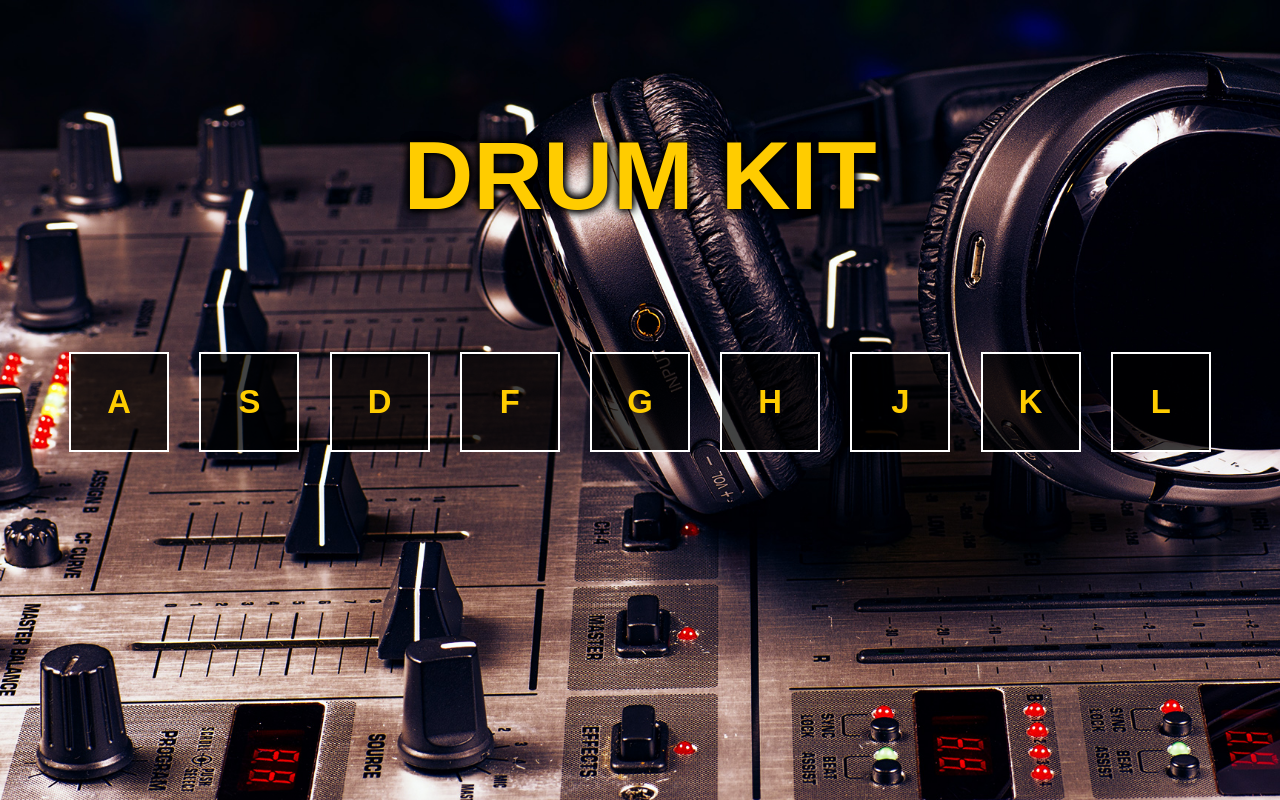
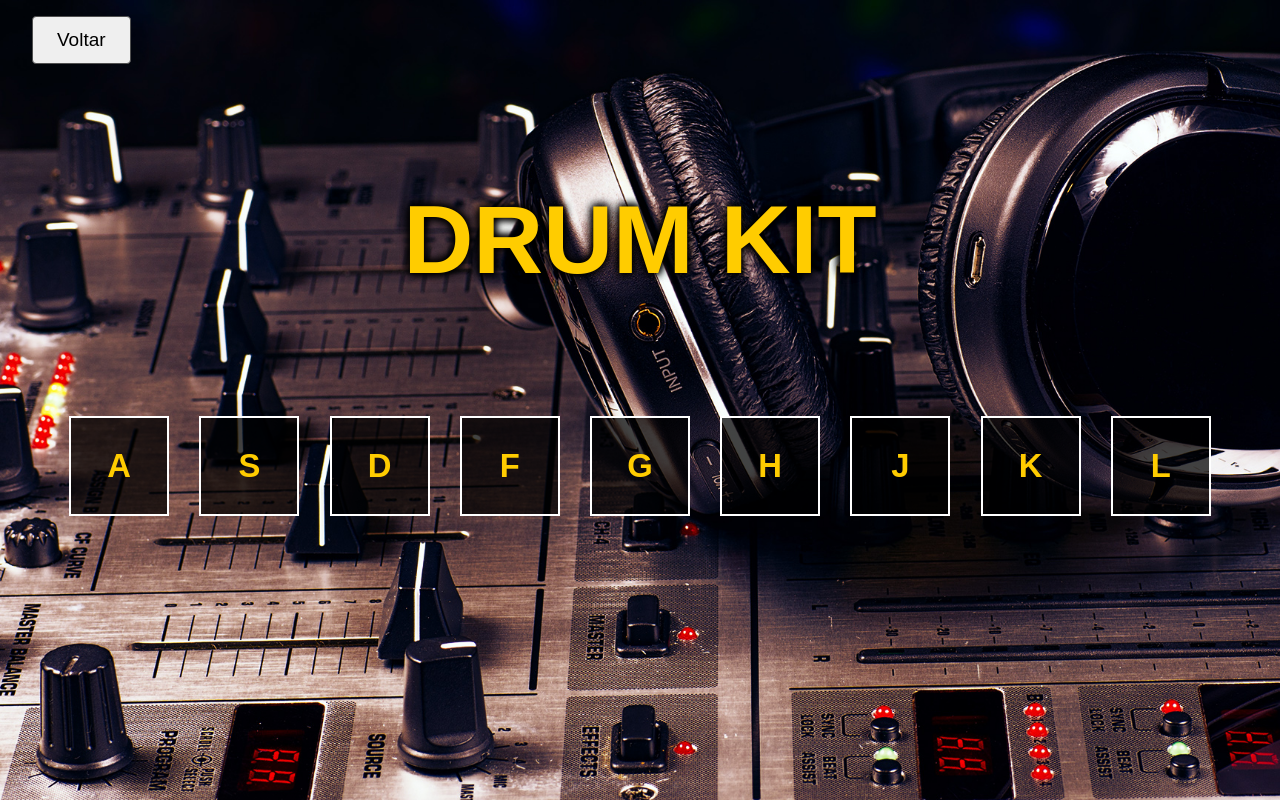
Before and after one commit to Darlan0307/miniProjetos-JS, a plain HTML site: page Bateria/index.html in a window 1280 px wide. Drawn offline with Linux system fonts and the light colour scheme.

Commit message:
alterações no botão voltar

```diff
--- a/Bateria/index.html
+++ b/Bateria/index.html
@@ -7,7 +7,12 @@
     <link rel="stylesheet" href="style.css">
 </head>
 <body>
-
+    <header>
+        <a href="../index.html" target="_self" >
+            <button class="button"> Voltar
+            </button>
+        </a>
+    </header>
     <main>
         <div class="title">DRUM KIT</div>
         <div class="container" id="container">
--- a/Bateria/style.css
+++ b/Bateria/style.css
@@ -12,6 +12,11 @@ body{
     background-size: cover;
     width: 100vw;
     height: 100vh;
+}
+
+header{
+    padding-top: 1rem;
+    padding-left: 2rem;
 }
 
 main{
@@ -61,6 +66,66 @@ main{
     box-shadow: 0 0 40px #ffcc00;
 }
 
+.button {
+    display: inline-block;
+    padding: 12px 24px;
+    border: 1px solid #4f4f4f;
+    border-radius: 4px;
+    transition: all 0.2s ease-in;
+    position: relative;
+    overflow: hidden;
+    font-size: 19px;
+    color: black;
+    z-index: 1;
+   }
+
+   .button:before {
+    content: "";
+    position: absolute;
+    left: 50%;
+    transform: translateX(-50%) scaleY(1) scaleX(1.25);
+    top: 100%;
+    width: 140%;
+    height: 180%;
+    background-color: rgba(0, 0, 0, 0.05);
+    border-radius: 50%;
+    display: block;
+    transition: all 0.5s 0.1s cubic-bezier(0.55, 0, 0.1, 1);
+    z-index: -1;
+   }
+
+   .button:after {
+    content: "";
+    position: absolute;
+    left: 55%;
+    transform: translateX(-50%) scaleY(1) scaleX(1.45);
+    top: 180%;
+    width: 160%;
+    height: 190%;
+    background-color: #39bda7;
+    border-radius: 50%;
+    display: block;
+    transition: all 0.5s 0.1s cubic-bezier(0.55, 0, 0.1, 1);
+    z-index: -1;
+   }
+
+   .button:hover {
+    color: #ffffff;
+    border: 1px solid #39bda7;
+   }
+
+   .button:hover:before {
+    top: -35%;
+    background-color: #39bda7;
+    transform: translateX(-50%) scaleY(1.3) scaleX(0.8);
+   }
+
+   .button:hover:after {
+    top: -45%;
+    background-color: #39bda7;
+    transform: translateX(-50%) scaleY(1.3) scaleX(0.8);
+   }
+
 @media screen and (min-width:500px){
     .title{
         margin: 15vh auto;
--- a/SlideShow/style.css
+++ b/SlideShow/style.css
@@ -18,6 +18,11 @@ header{
     font-family: Arial, Helvetica, sans-serif;
     font-size: 30px;
     text-shadow: 1px 1px 5px rgba(0, 0, 0, 0.712);
+}
+
+div#voltar{
+    padding-top: 1rem;
+    padding-left: 2rem;
 }
 
 .container-slide{
```
Also changed, not shown: Lâmpada/index.html (+9 -1 lines), SlideShow/index.html (+4 -1 lines), index.html (+5 -0 lines).
